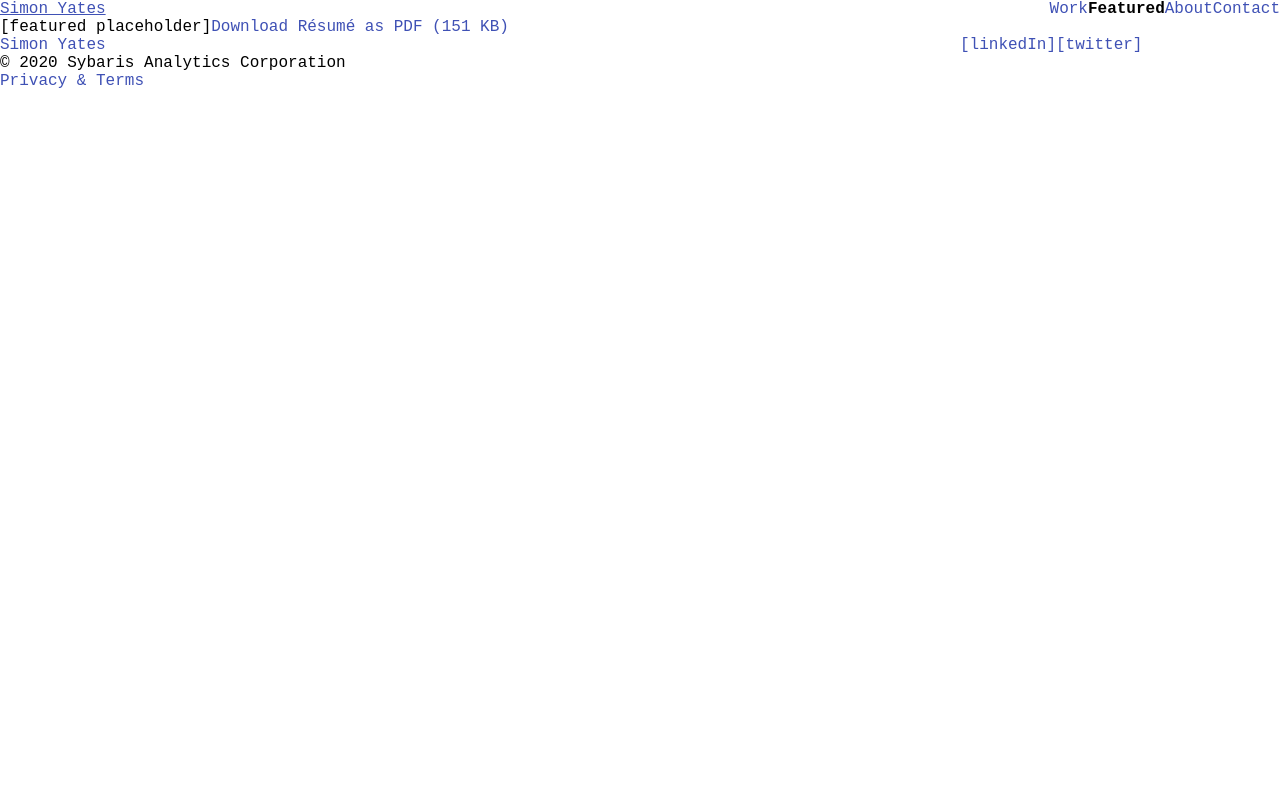
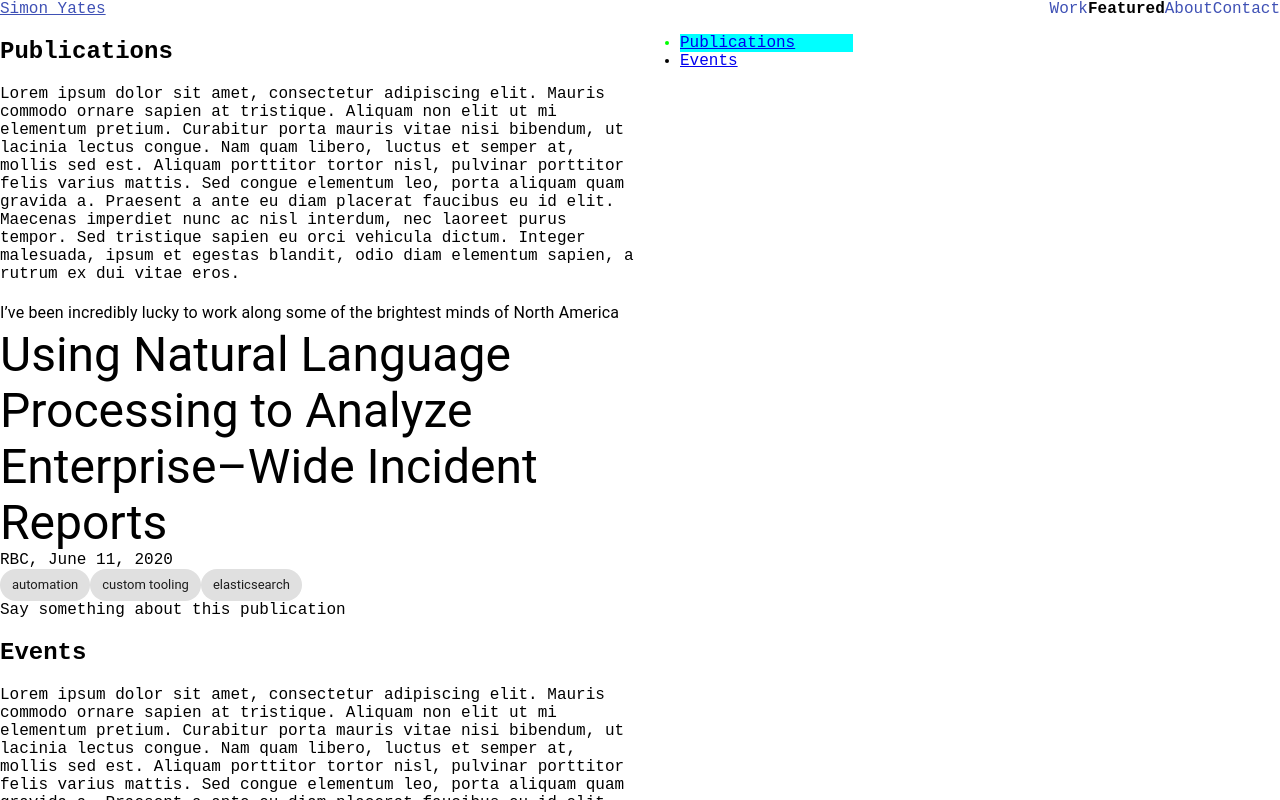
Before and after one commit to cheftechnical/simonyates, a React (Create React App) app in the folder public/my-app/: page /featured in a window 1280 px wide. Shown: the top 800 px of the page. Built offline with nearby package versions, Linux system fonts and the light colour scheme; a web font is replaced by a local one.

Commit message:
Add more components to the featured section

```diff
--- /dev/null
+++ b/public/my-app/src/components/Section/SectionItem.ts
@@ -0,0 +1,4 @@
+export type SectionItem = {
+	id: string,
+	name: string
+};
--- /dev/null
+++ b/public/my-app/src/pages/Featured/Publication.tsx
@@ -0,0 +1,29 @@
+import * as React from 'react';
+import {Chip, Typography} from '@material-ui/core';
+
+interface Props {
+	children: any | any[] | never[];
+	name: string;
+	publisher: string;
+	tags: string[];
+	when: string;
+}
+
+export default function Publication(props: Props) {
+	const {children, name, publisher, tags, when} = props;
+
+	return (
+		<div>
+			<Typography variant="h3">{name}</Typography>
+			<div>{publisher}, {when}</div>
+			<div>
+				{tags.map((item, index) => (
+					<Chip key={index} label={item}/>
+				))}
+			</div>
+			<div>
+				{children}
+			</div>
+		</div>
+	);
+}
--- a/public/my-app/src/pages/Featured/index.tsx
+++ b/public/my-app/src/pages/Featured/index.tsx
@@ -1,14 +1,48 @@
 import * as React from 'react';
 import DefaultLayout from '../../layouts/Default';
-import DownloadResume from '../../components/DownloadResume';
+import {Grid, Typography} from '@material-ui/core';
+import Publication from './Publication';
+import Sections from '../../components/Sections';
+import Section from '../../components/Section';
+import NavRight from '../../components/NavRight';
+import {SectionItem} from '../../components/Section/SectionItem';
 
 export default function Featured() {
+	const [sections, setSections] = React.useState();
+
+	const handleChange = React.useCallback((newValue: SectionItem[]) => {
+		setSections(newValue);
+	}, []);
+
 	return (
 		<DefaultLayout top="featured">
-			[featured placeholder]
+			<Grid container>
+				<Grid item xs={6}>
+					<Sections onChange={handleChange}>
+						<Section id="publications" name="Publications">
+							<Typography variant="subtitle1">
+								I&rsquo;ve been incredibly lucky to work along some of the brightest minds of North America
+							</Typography>
 
-			<DownloadResume/>
+							<Publication
+								name="Using Natural Language Processing to Analyze Enterprise–Wide Incident Reports"
+								publisher="RBC"
+								tags={['automation', 'custom tooling', 'elasticsearch']}
+								when="June 11, 2020"
+							>
+								Say something about this publication
+							</Publication>
+						</Section>
 
+						<Section id="events" name="Events">
+							Say something about the events
+						</Section>
+					</Sections>
+				</Grid>
+				<Grid item xs={2}>
+					<NavRight sections={sections}/>
+				</Grid>
+			</Grid>
 		</DefaultLayout>
 	);
 };
--- a/public/my-app/src/pages/WorkAt/WorkAtRbc/index.tsx
+++ b/public/my-app/src/pages/WorkAt/WorkAtRbc/index.tsx
@@ -8,11 +8,7 @@ import WorkAtHeader from '../../../components/workAt/WorkAtHeader';
 import WorkAtProject from '../../../components/workAt/WorkAtProject';
 import Sections from '../../../components/Sections';
 import NavRight from '../../../components/NavRight';
-
-type SectionItem = {
-	id: string,
-	name: string
-}
+import {SectionItem} from '../../../components/Section/SectionItem';
 
 export default function WorkAtRbc() {
 	const [sections, setSections] = React.useState();
```
Also changed, not shown: 1 other file (tests, documents, lock files or other folders).
